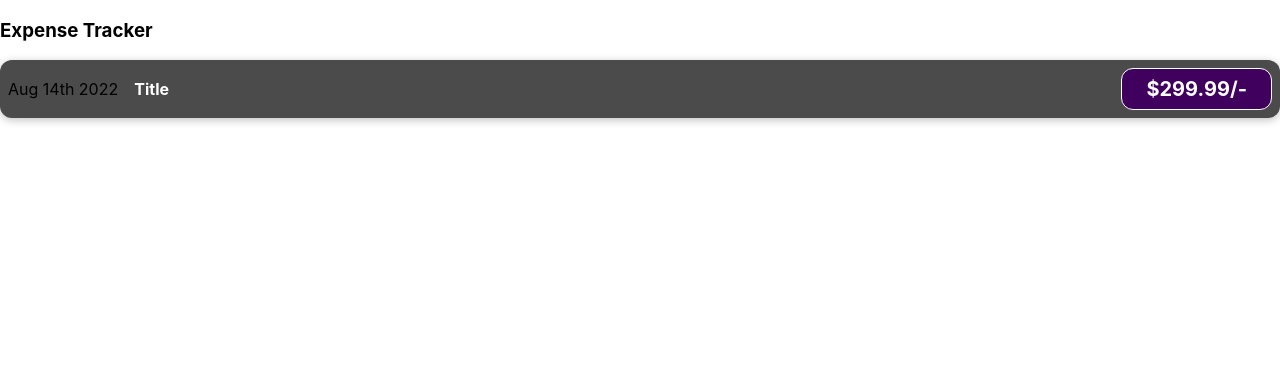
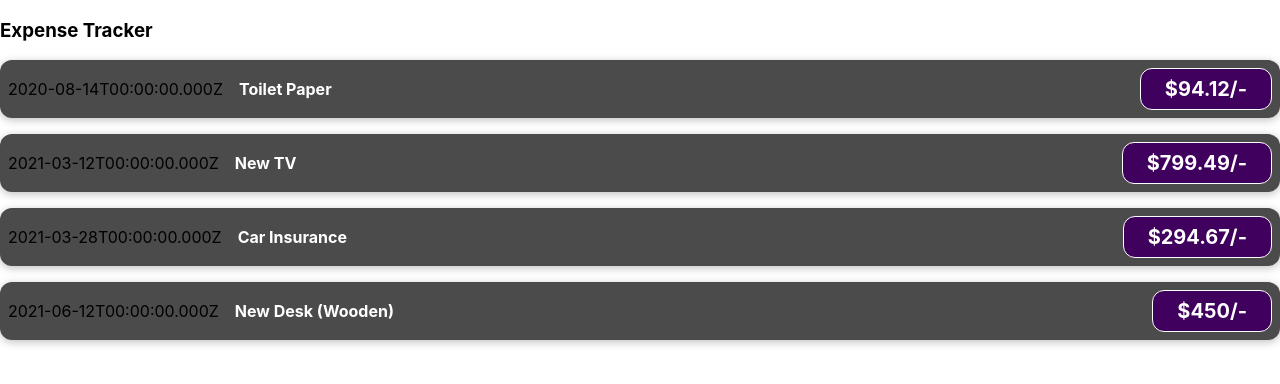
Before and after one commit to ads8046/reactjs-budget-tracker, a React (Create React App) app: page / in a window 1280 px wide. Shown: the top 384 px of the page. Built offline with nearby package versions, Linux system fonts and the light colour scheme.

Commit message:
Added dynamic props mapping in App.js to render ExpenseItem components

```diff
--- a/src/App.js
+++ b/src/App.js
@@ -1,10 +1,41 @@
 import ExpenseItem from './components/ExpenseItemComponent/ExpenseItem';
 
 function App() {
+  const expenses = [
+    {
+      id: 'e1',
+      title: 'Toilet Paper',
+      amount: 94.12,
+      date: new Date(2020, 7, 14),
+    },
+    { id: 'e2', title: 'New TV', amount: 799.49, date: new Date(2021, 2, 12) },
+    {
+      id: 'e3',
+      title: 'Car Insurance',
+      amount: 294.67,
+      date: new Date(2021, 2, 28),
+    },
+    {
+      id: 'e4',
+      title: 'New Desk (Wooden)',
+      amount: 450,
+      date: new Date(2021, 5, 12),
+    },
+  ];
+
+  const renderExpenseItems = expenses.map( (item) =>
+      <ExpenseItem
+          id={item.id}
+          title={item.title}
+          amount={item.amount}
+          date={item.date}
+      />
+  );
+
   return (
     <div className='App-header'>
         <h3>Expense Tracker</h3>
-        <ExpenseItem />
+        {renderExpenseItems}
     </div>
   );
 }
--- a/src/components/ExpenseItemComponent/ExpenseItem.js
+++ b/src/components/ExpenseItemComponent/ExpenseItem.js
@@ -1,12 +1,16 @@
 import './ExpenseItem.css';
 
-const ExpenseItem = () => {
+const ExpenseItem = (props) => {
+    const expenseDate = new Date(props.date);
+    const expenseTitle = props.title;
+    const expenseAmt = `$${props.amount}/-`;
+
     return (
         <div className='expense-item'>
-            <div>Aug 14th 2022</div>
+            <div>{expenseDate.toISOString()}</div>
             <div className='expense-item__description'>
-                <h4>Title</h4>
-                <div className='expense-item__price'>$299.99/-</div>
+                <h4>{expenseTitle}</h4>
+                <div className='expense-item__price'>{expenseAmt}</div>
             </div>
         </div>
     );
```
